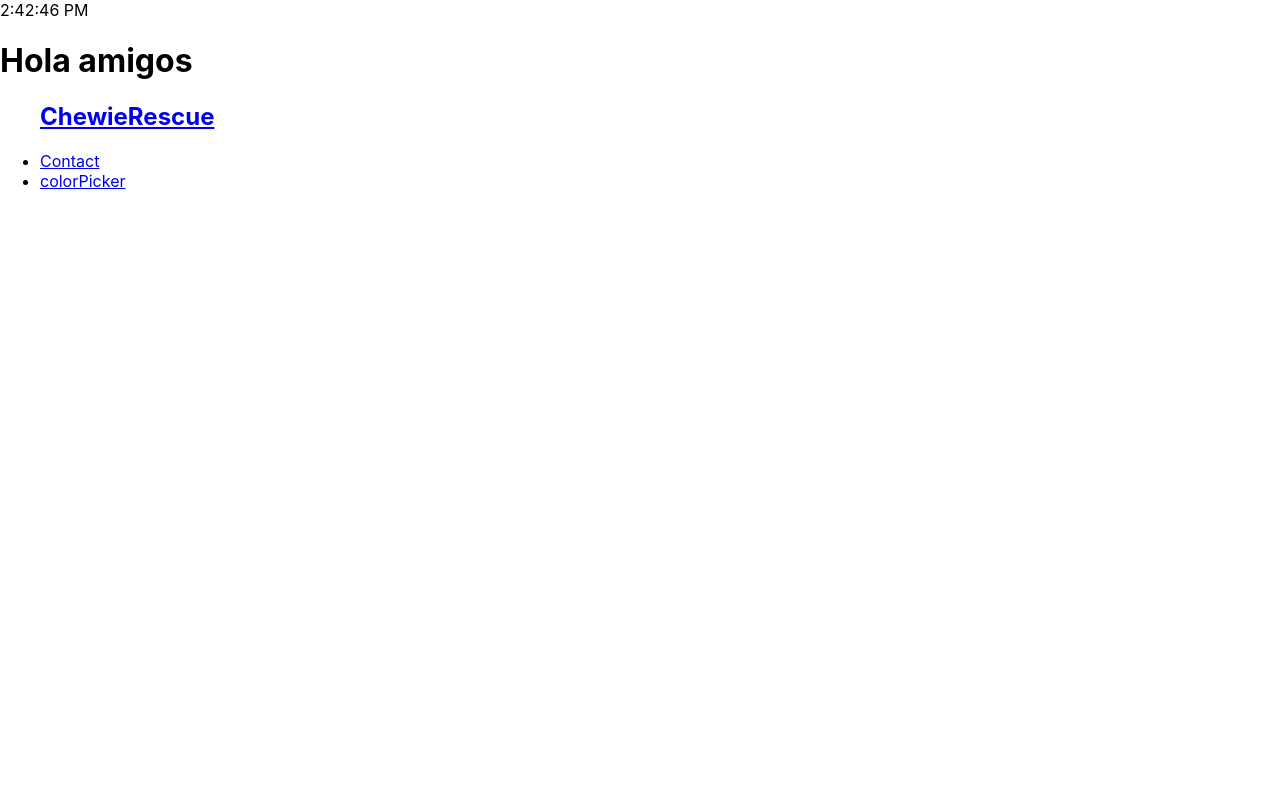
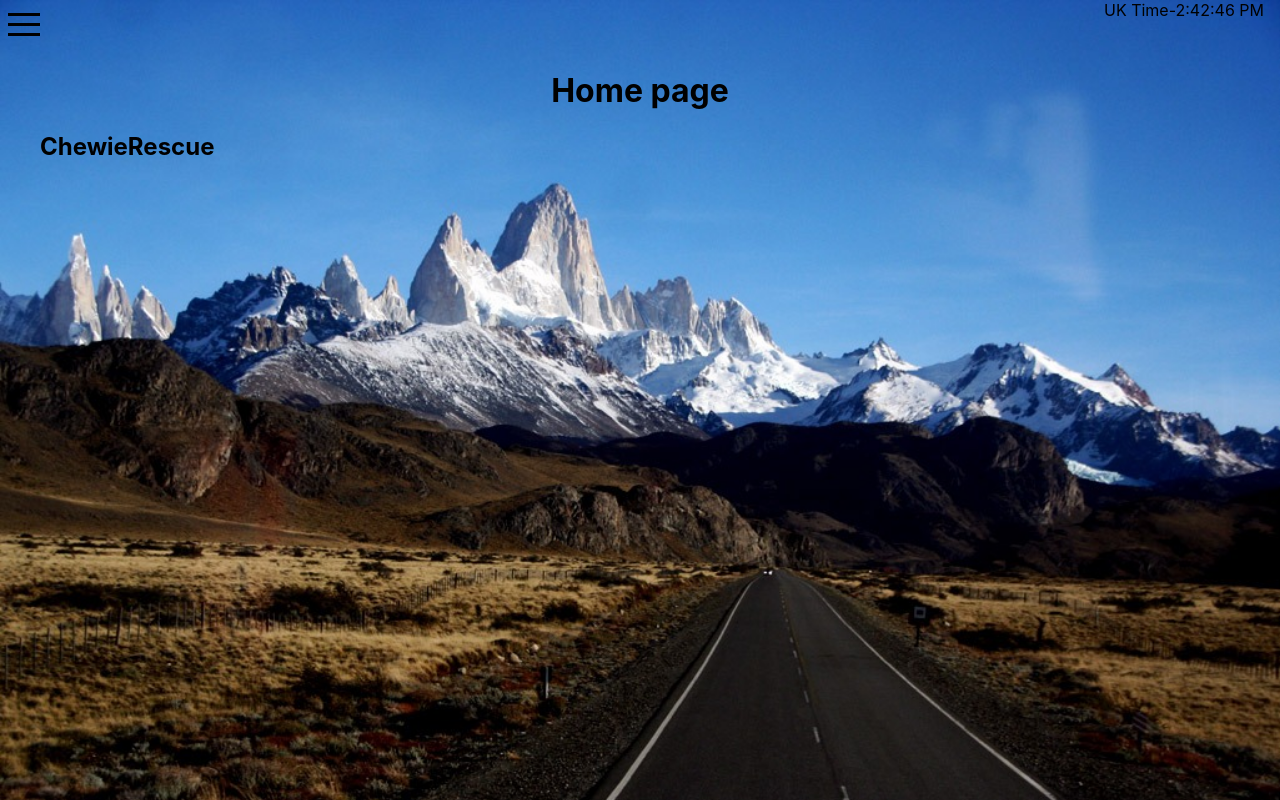
Before and after one commit to GerCassa/cautious-eureka, a React (Create React App) app: page / in a window 1280 px wide. Built offline with nearby package versions, Linux system fonts and the light colour scheme.

Commit message:
added navbar and body styling

```diff
--- a/package.json
+++ b/package.json
@@ -7,6 +7,7 @@
     "@testing-library/react": "^11.2.5",
     "@testing-library/user-event": "^12.7.0",
     "express": "^4.17.1",
+    "hamburger-react": "^2.4.0",
     "react": "^17.0.1",
     "react-dom": "^17.0.1",
     "react-router-dom": "^5.2.0",
--- a/src/Accesories/Button.js
+++ b/src/Accesories/Button.js
@@ -3,9 +3,8 @@ import React from 'react';
 export class Button extends React.Component {
 	render() {
 		return (
-			<button
-				className={ this.props.light ? 'light-button' : 'dark-button' } onClick={this.props.onClick}>
-				Change Color
+			<button id="colorButton" className={ this.props.light ? 'light-button' : 'dark-button' } onClick={this.props.onClick}>
+				Change Site Color
 			</button>
 		);
 	}
--- a/src/Accesories/Clock.js
+++ b/src/Accesories/Clock.js
@@ -7,7 +7,8 @@ class Clock extends React.Component {
   }
   render() {
     return (
-      <div>
+      <div className="time">
+        UK Time-
         {this.props.isPrecise ? this.state.date.toISOString() : this.state.date.toLocaleTimeString()}
       </div>
     );
--- a/src/App.css
+++ b/src/App.css
@@ -1,91 +1,29 @@
-.App {
+body {
+  background-image: url("/src/Images/fitz-roy-hero.jpg");
+  background-repeat: no-repeat;
+  background-size: cover;
+  background-attachment: fixed;
+}
+
+h1 {
   text-align: center;
 }
 
-.App-logo {
-  height: 40vmin;
-  pointer-events: none;
+a {
+  text-decoration: none;
+  color: black;
+  font-weight: bold;
 }
 
-@media (prefers-reduced-motion: no-preference) {
-  .App-logo {
-    animation: App-logo-spin infinite 20s linear;
-  }
+a:hover {
+  color: antiquewhite;
 }
 
-.App-header {
-  background-color: #282c34;
-  min-height: 100vh;
-  display: flex;
-  flex-direction: column;
-  align-items: center;
-  justify-content: center;
-  font-size: calc(10px + 2vmin);
-  color: white;
+/* Clock Style */
+
+.time{
+  position: fixed;
+  top: 0;
+  right: 0;
+  margin-right: 1em;
 }
-
-.App-link {
-  color: #61dafb;
-}
-
-@keyframes App-logo-spin {
-  from {
-    transform: rotate(0deg);
-  }
-  to {
-    transform: rotate(360deg);
-  }
-}
-
-button {
-  -webkit-transition-duration: 0.1s;
-  transition-duration: 0.1s;
-  /* background-color: #F4595B; */
-  border: none;
-  border-radius: 8px;
-  /* border-bottom: 4px solid #C24648; */
-  color: white;
-  padding: 15px 32px;
-  margin: 0 1em 1em 1em;
-  text-align: center;
-  text-decoration: none;
-  display: inline-block;
-  font-size: 16px;
-  font-family: 'Oxygen', sans-serif;
-  letter-spacing: 2px;
-}
-
-/* .button {
-  appearance: auto;
-  -webkit-writing-mode: horizontal-tb !important;
-  text-rendering: auto;
-  color: -internal-light-dark(black, white);
-  letter-spacing: normal;
-  word-spacing: normal;
-  text-transform: none;
-  text-indent: 0px;
-  text-shadow: none;
-  display: inline-block;
-  text-align: center;
-  align-items: flex-start;
-  cursor: default;
-  background-color: -internal-light-dark(rgb(239, 239, 239), rgb(59, 59, 59));
-  box-sizing: border-box;
-  margin: 0em;
-  font: 400 13.3333px Arial;
-  padding: 1px 6px;
-  border-width: 2px;
-  border-style: outset;
-  border-color: -internal-light-dark(rgb(118, 118, 118), rgb(133, 133, 133));
-  border-image: initial;
-} */
-
-.light-button {
-  background-color: rgba(255, 255, 255, 0.5);
-  color: rgb(0, 0, 0);
-}
-
-.dark-button {
-  background-color: rgba(0, 0, 0, 0.5);
-  color: rgb(255, 255, 255);
-}
--- a/src/App.js
+++ b/src/App.js
@@ -1,22 +1,24 @@
 import React, { Component } from 'react';
 import { BrowserRouter as Router, Route, Switch } from 'react-router-dom';
 import './App.css';
+import './styles/Navbar.css';
 
 import Home from './Components/Home';
 import Contact from './Components/authForm';
 import  Clock  from './Accesories/Clock';
-import {Random} from './Components/RandomColorPicker';
+import Navbar from './Components/NavBar';
 
 class App extends Component {
+
   render() {
     return (
       <Router>
         <React.Fragment>
+          <Navbar/>
           <Clock/>
           <Switch>
           <Route exact path="/" component={Home}/>
           <Route exact path="/contact" component={Contact}/>
-          <Route exact path="/colorPicker" component={Random}/>
           </Switch>
         </React.Fragment>
       </Router>
--- a/src/Components/Home.js
+++ b/src/Components/Home.js
@@ -5,11 +5,9 @@ class Home extends React.Component {
   render () {
     return (
       <div>
-      <h1>Hola amigos</h1>
+      <h1>Home page</h1>
       <ul>
       <a href="https://main.d3us38g0xqyx1f.amplifyapp.com/"><h2>ChewieRescue</h2></a>
-      <li><a href="contact">Contact</a></li>
-      <li><a href="colorPicker">colorPicker</a></li>
       </ul>
       </div>
     )
--- /dev/null
+++ b/src/Components/NavBar.js
@@ -0,0 +1,47 @@
+import React from "react";
+import Hamburger from 'hamburger-react'
+
+class Navbar extends React.Component {
+  constructor(props) {
+    super(props);
+    this.state = {menu: "menu-closed"};
+    this.handleClick = this.handleClick.bind(this);
+  }
+
+  componentDidMount() {
+        console.log(this.state.menu)
+  }
+
+  componentDidUpdate(){
+        console.log(this.state.menu)
+  }
+
+  handleClick () {
+    if (this.state.menu === "menu-closed") {
+    this.setState({menu: "menu-open"})
+    } else {
+      this.setState({menu: "menu-closed"})
+    }
+  }
+
+
+  render () {
+    return (
+      <div className="nav-wrapper">
+        <div className="burger">
+          <Hamburger direction="right" onToggle={toggled => this.handleClick()}/>
+        </div>
+        <div className={this.state.menu}>
+          <ul className='nav-menu-items'>
+            <li className="nav-text"><a href="/">Home</a></li>
+            <li className="nav-text"><a href="/projects">Projects</a></li>
+            <li className="nav-text"><a href="/about">About Me</a></li>
+            <li className="nav-text"><a href="/contact">Contact</a></li>
+          </ul>
+        </div>
+      </div>
+    )
+  }
+}
+
+export default Navbar;
--- a/src/Components/RandomColorPicker.js
+++ b/src/Components/RandomColorPicker.js
@@ -4,7 +4,7 @@ import {Button} from '../Accesories/Button';
 export class Random extends React.Component {
   constructor(props) {
     super(props);
-    this.state = {color: [200, 10, 21]}
+    this.state = {color: [255, 255, 255]}
     this.handleClick = this.handleClick.bind(this);
   }
   componentDidMount() {
@@ -43,12 +43,11 @@ export class Random extends React.Component {
 
   render() {
     return (
-      <div className='App'>
-        <a href="/">Home</a>
-        <h1 className={this.isLight() ? 'white' : 'black'}>
+      <div>
+        <Button light={this.isLight()} onClick={this.handleClick}/>
+        {/* <h4 id="colorName"className={this.isLight() ? 'white' : 'black'}>
         Your color is {this.formatColor(this.state.color)}
-        </h1>
-        <Button light={this.isLight()} onClick={this.handleClick}/>
+        </h4> */}
       </div>
     );
   }
--- a/public/StarWarsRescue.js
+++ b/src/Components/StarWarsRescue.js
@@ -88,4 +88,4 @@ function animate(){
   }
 }
 
-startAnimating(30)
+export default startAnimating;
--- a/src/index.css
+++ b/src/index.css
@@ -1,5 +1,6 @@
 body {
   margin: 0;
+  padding: 0;
   font-family: -apple-system, BlinkMacSystemFont, 'Segoe UI', 'Roboto', 'Oxygen',
     'Ubuntu', 'Cantarell', 'Fira Sans', 'Droid Sans', 'Helvetica Neue',
     sans-serif;
--- /dev/null
+++ b/src/styles/Navbar.css
@@ -0,0 +1,40 @@
+/* Navbar */
+
+.nav-wrapper {
+  height: 50px;
+}
+
+.burger {
+  display: inline-block;
+  position: absolute;
+  z-index: 10;
+}
+
+.menu-closed {
+  display: inline-block;
+  position: absolute;
+  left: -100%;
+  transition-duration: 2s;
+}
+
+.menu-open {
+  /* background-color: coral; */
+  display: inline-block;
+  position: absolute;
+  width: 50%;
+  left: 0;
+  transition: .5s;
+}
+
+.nav-menu-items {
+  display: inline-flex;
+  padding-left: 50px;
+  height: 50px;
+  margin: 8px;
+  transition: 4s;
+}
+
+.nav-text {
+  list-style: none;
+  padding: 8px 16px 8px 16px;
+}
```
Also changed, not shown: src/styles/Button.css (added, +28 -0 lines), src/Images/fitz-roy-hero.jpg (added), 1 other file (tests, documents, lock files or other folders).
